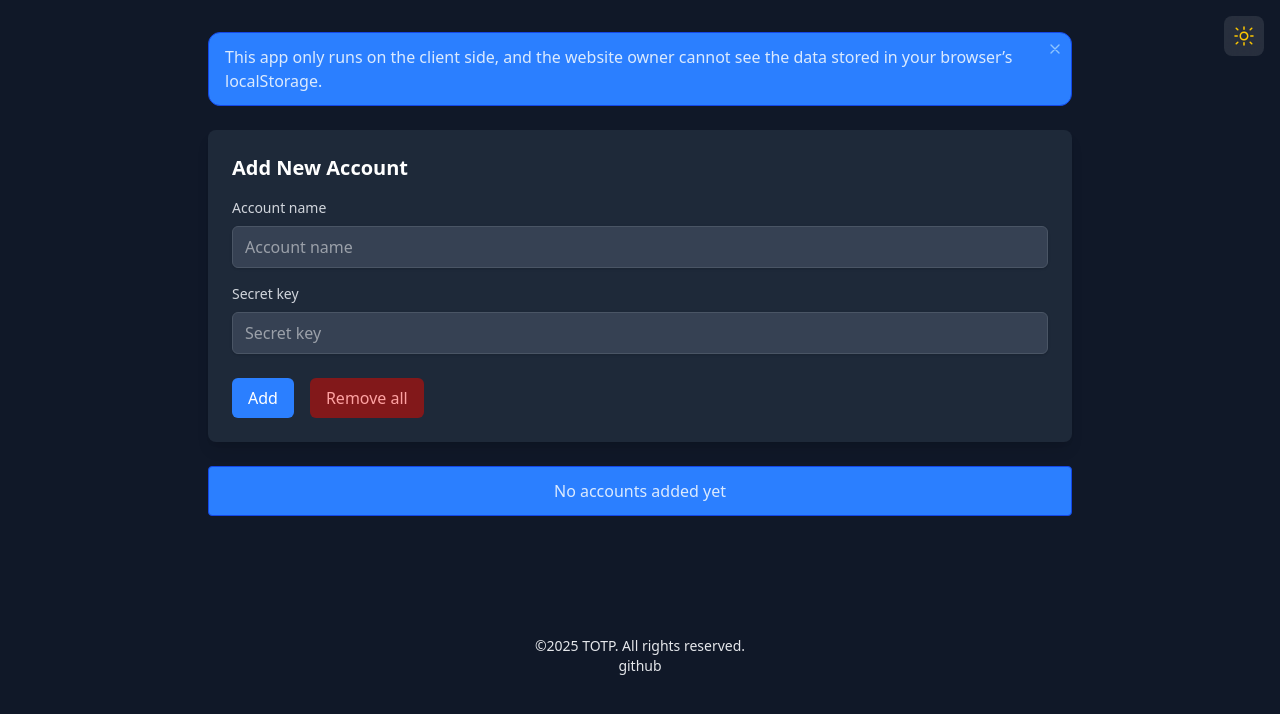
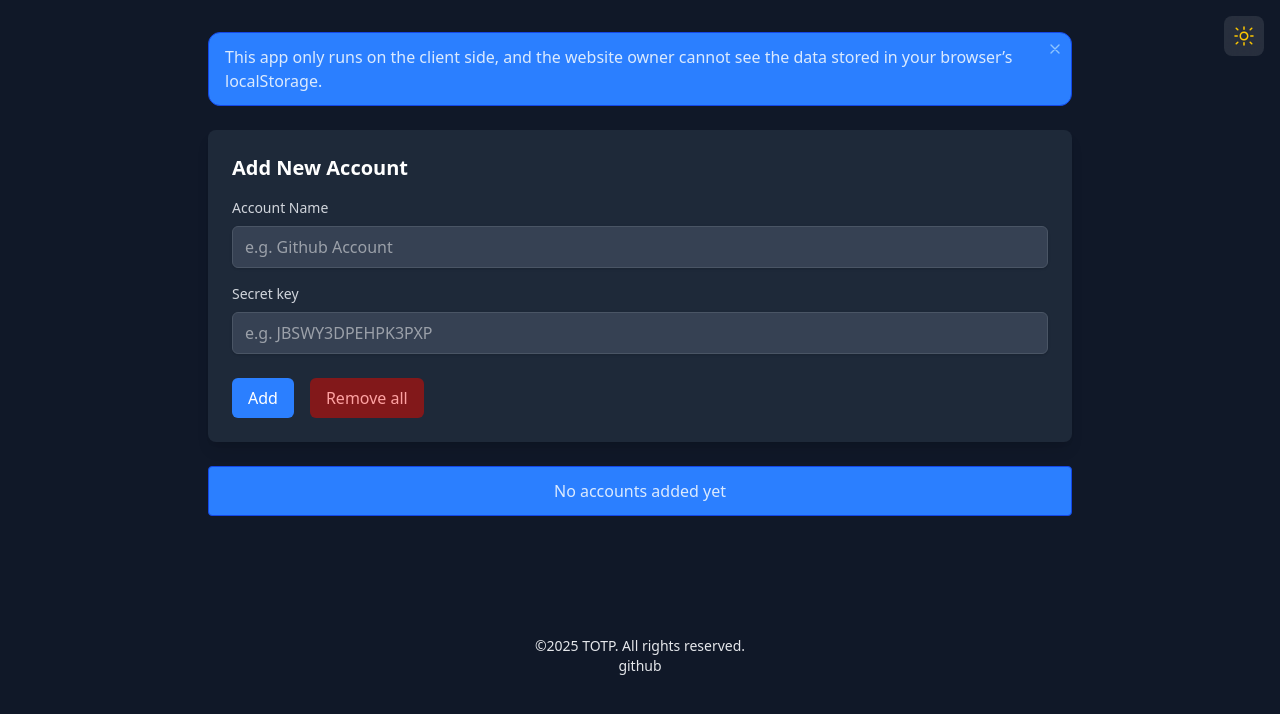
Before and after one commit to whdzera/totp, a Jekyll site: the page built from index.md, in a window 1280 px wide. Shown: the top 714 px of the page. Built offline with Jekyll 4.4.1, drawn with Linux system fonts in a browser that asks for light colours.

Commit message:
fix: layout mobile

```diff
--- a/_layouts/index.html
+++ b/_layouts/index.html
@@ -61,21 +61,21 @@
         <input
           data-totp-target="secretKey"
           type="text"
-          placeholder="Secret key"
+          placeholder="e.g. JBSWY3DPEHPK3PXP"
           class="w-full px-3 py-2 border border-gray-300 dark:border-gray-600 rounded-md shadow-sm focus:outline-none focus:ring-2 focus:ring-blue-500 focus:border-blue-500 dark:bg-gray-700 dark:text-white"
         />
       </div>
 
-      <div class="flex gap-4">
+      <div class="flex flex-wrap gap-4">
         <button
           data-action="click->totp#addAccount"
-          class="clickable px-4 py-2 bg-blue-500 text-white rounded-md hover:bg-blue-600 focus:outline-none focus:ring-2 focus:ring-blue-500 focus:ring-offset-2 dark:focus:ring-offset-gray-800 transition-colors duration-200"
+          class="clickable flex-1 sm:flex-none px-4 py-2 bg-blue-500 text-white rounded-md hover:bg-blue-600 focus:outline-none focus:ring-2 focus:ring-blue-500 focus:ring-offset-2 dark:focus:ring-offset-gray-800 transition-colors duration-200"
         >
           Add
         </button>
         <button
           data-action="click->totp#clearData"
-          class="clickable px-4 py-2 bg-red-100 text-red-700 rounded-md hover:bg-red-200 focus:outline-none focus:ring-2 focus:ring-red-500 focus:ring-offset-2 dark:bg-red-900 dark:text-red-300 dark:hover:bg-red-800 dark:focus:ring-offset-gray-800 transition-colors duration-200"
+          class="clickable flex-1 sm:flex-none px-4 py-2 bg-red-100 text-red-700 rounded-md hover:bg-red-200 focus:outline-none focus:ring-2 focus:ring-red-500 focus:ring-offset-2 dark:bg-red-900 dark:text-red-300 dark:hover:bg-red-800 dark:focus:ring-offset-gray-800 transition-colors duration-200"
         >
           Remove all
         </button>
--- a/app/assets/stylesheets/application.css
+++ b/app/assets/stylesheets/application.css
@@ -24,7 +24,6 @@
     --color-blue-600: oklch(54.6% 0.245 262.881);
     --color-blue-700: oklch(48.8% 0.243 264.376);
     --color-blue-900: oklch(37.9% 0.146 265.522);
-    --color-purple-100: oklch(94.6% 0.033 307.174);
     --color-gray-100: oklch(96.7% 0.003 264.542);
     --color-gray-200: oklch(92.8% 0.006 264.531);
     --color-gray-300: oklch(87.2% 0.01 258.338);
@@ -238,9 +237,6 @@
   .right-4 {
     right: calc(var(--spacing) * 4);
   }
-  .left-1 {
-    left: calc(var(--spacing) * 1);
-  }
   .left-1\/2 {
     left: calc(1/2 * 100%);
   }
@@ -328,12 +324,8 @@
   .max-w-4xl {
     max-width: var(--container-4xl);
   }
-  .border-collapse {
-    border-collapse: collapse;
-  }
-  .-translate-x-1 {
-    --tw-translate-x: calc(var(--spacing) * -1);
-    translate: var(--tw-translate-x) var(--tw-translate-y);
+  .flex-1 {
+    flex: 1;
   }
   .-translate-x-1\/2 {
     --tw-translate-x: calc(calc(1/2 * 100%) * -1);
@@ -348,8 +340,8 @@
   .cursor-pointer {
     cursor: pointer;
   }
-  .resize {
-    resize: both;
+  .flex-wrap {
+    flex-wrap: wrap;
   }
   .items-center {
     align-items: center;
@@ -428,10 +420,6 @@
   }
   .from-gray-100 {
     --tw-gradient-from: var(--color-gray-100);
-    --tw-gradient-stops: var(--tw-gradient-via-stops, var(--tw-gradient-position), var(--tw-gradient-from) var(--tw-gradient-from-position), var(--tw-gradient-to) var(--tw-gradient-to-position));
-  }
-  .from-purple-100 {
-    --tw-gradient-from: var(--color-purple-100);
     --tw-gradient-stops: var(--tw-gradient-via-stops, var(--tw-gradient-position), var(--tw-gradient-from) var(--tw-gradient-from-position), var(--tw-gradient-to) var(--tw-gradient-to-position));
   }
   .p-2 {
@@ -535,9 +523,6 @@
   .text-yellow-400 {
     color: var(--color-yellow-400);
   }
-  .underline {
-    text-decoration-line: underline;
-  }
   .shadow-lg {
     --tw-shadow: 0 10px 15px -3px var(--tw-shadow-color, rgb(0 0 0 / 0.1)), 0 4px 6px -4px var(--tw-shadow-color, rgb(0 0 0 / 0.1));
     box-shadow: var(--tw-inset-shadow), var(--tw-inset-ring-shadow), var(--tw-ring-offset-shadow), var(--tw-ring-shadow), var(--tw-shadow);
@@ -550,10 +535,6 @@
     --tw-shadow: 0 1px 3px 0 var(--tw-shadow-color, rgb(0 0 0 / 0.1)), 0 1px 2px -1px var(--tw-shadow-color, rgb(0 0 0 / 0.1));
     box-shadow: var(--tw-inset-shadow), var(--tw-inset-ring-shadow), var(--tw-ring-offset-shadow), var(--tw-ring-shadow), var(--tw-shadow);
   }
-  .outline {
-    outline-style: var(--tw-outline-style);
-    outline-width: 1px;
-  }
   .blur {
     --tw-blur: blur(8px);
     filter: var(--tw-blur,) var(--tw-brightness,) var(--tw-contrast,) var(--tw-grayscale,) var(--tw-hue-rotate,) var(--tw-invert,) var(--tw-saturate,) var(--tw-sepia,) var(--tw-drop-shadow,);
@@ -563,10 +544,6 @@
   }
   .backdrop-blur-sm {
     --tw-backdrop-blur: blur(var(--blur-sm));
-    -webkit-backdrop-filter: var(--tw-backdrop-blur,) var(--tw-backdrop-brightness,) var(--tw-backdrop-contrast,) var(--tw-backdrop-grayscale,) var(--tw-backdrop-hue-rotate,) var(--tw-backdrop-invert,) var(--tw-backdrop-opacity,) var(--tw-backdrop-saturate,) var(--tw-backdrop-sepia,);
-    backdrop-filter: var(--tw-backdrop-blur,) var(--tw-backdrop-brightness,) var(--tw-backdrop-contrast,) var(--tw-backdrop-grayscale,) var(--tw-backdrop-hue-rotate,) var(--tw-backdrop-invert,) var(--tw-backdrop-opacity,) var(--tw-backdrop-saturate,) var(--tw-backdrop-sepia,);
-  }
-  .backdrop-filter {
     -webkit-backdrop-filter: var(--tw-backdrop-blur,) var(--tw-backdrop-brightness,) var(--tw-backdrop-contrast,) var(--tw-backdrop-grayscale,) var(--tw-backdrop-hue-rotate,) var(--tw-backdrop-invert,) var(--tw-backdrop-opacity,) var(--tw-backdrop-saturate,) var(--tw-backdrop-sepia,);
     backdrop-filter: var(--tw-backdrop-blur,) var(--tw-backdrop-brightness,) var(--tw-backdrop-contrast,) var(--tw-backdrop-grayscale,) var(--tw-backdrop-hue-rotate,) var(--tw-backdrop-invert,) var(--tw-backdrop-opacity,) var(--tw-backdrop-saturate,) var(--tw-backdrop-sepia,);
   }
@@ -687,6 +664,11 @@
     &:focus {
       --tw-outline-style: none;
       outline-style: none;
+    }
+  }
+  .sm\:flex-none {
+    @media (width >= 40rem) {
+      flex: none;
     }
   }
   .dark\:border-blue-700 {
@@ -993,11 +975,6 @@
   inherits: false;
   initial-value: 0 0 #0000;
 }
-@property --tw-outline-style {
-  syntax: "*";
-  inherits: false;
-  initial-value: solid;
-}
 @property --tw-blur {
   syntax: "*";
   inherits: false;
@@ -1132,7 +1109,6 @@
       --tw-ring-offset-width: 0px;
       --tw-ring-offset-color: #fff;
       --tw-ring-offset-shadow: 0 0 #0000;
-      --tw-outline-style: solid;
       --tw-blur: initial;
       --tw-brightness: initial;
       --tw-contrast: initial;
```
Also changed, not shown: other parts of _layouts/index.html (+2 -2 lines).
